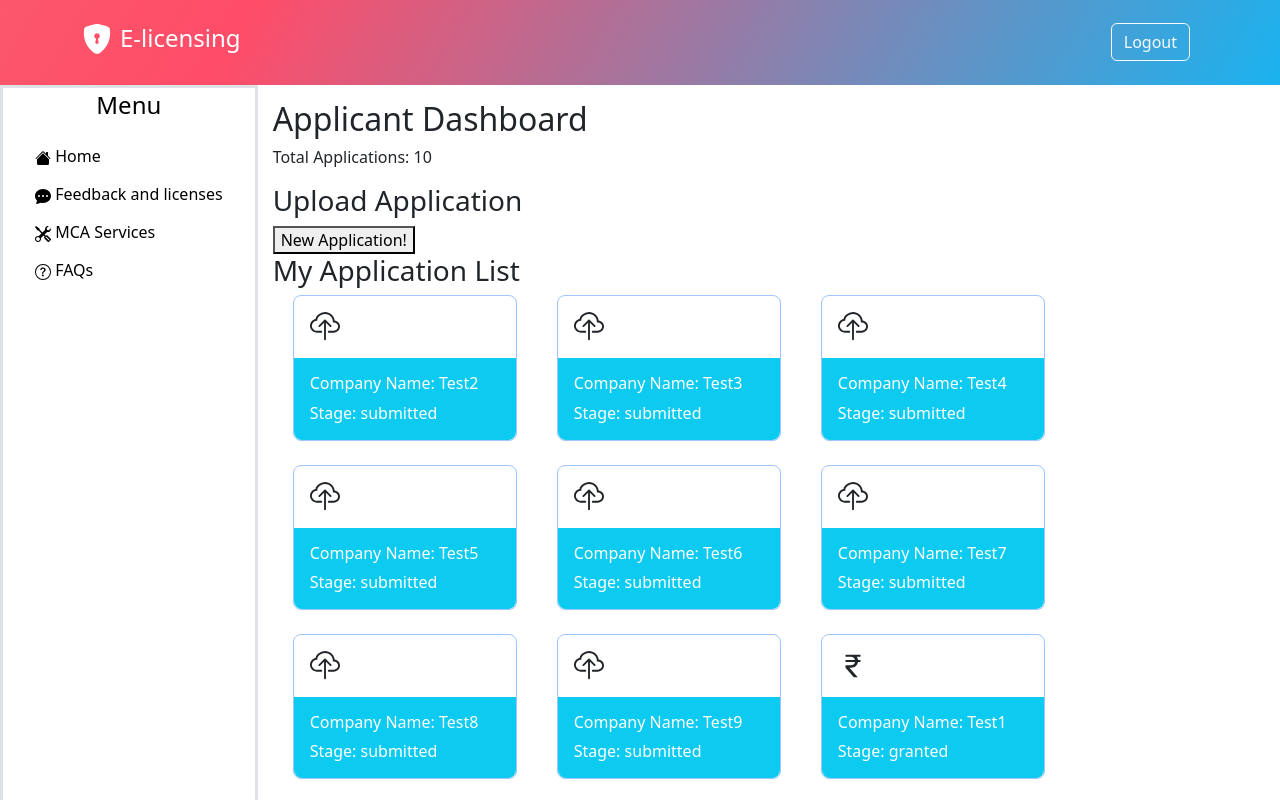
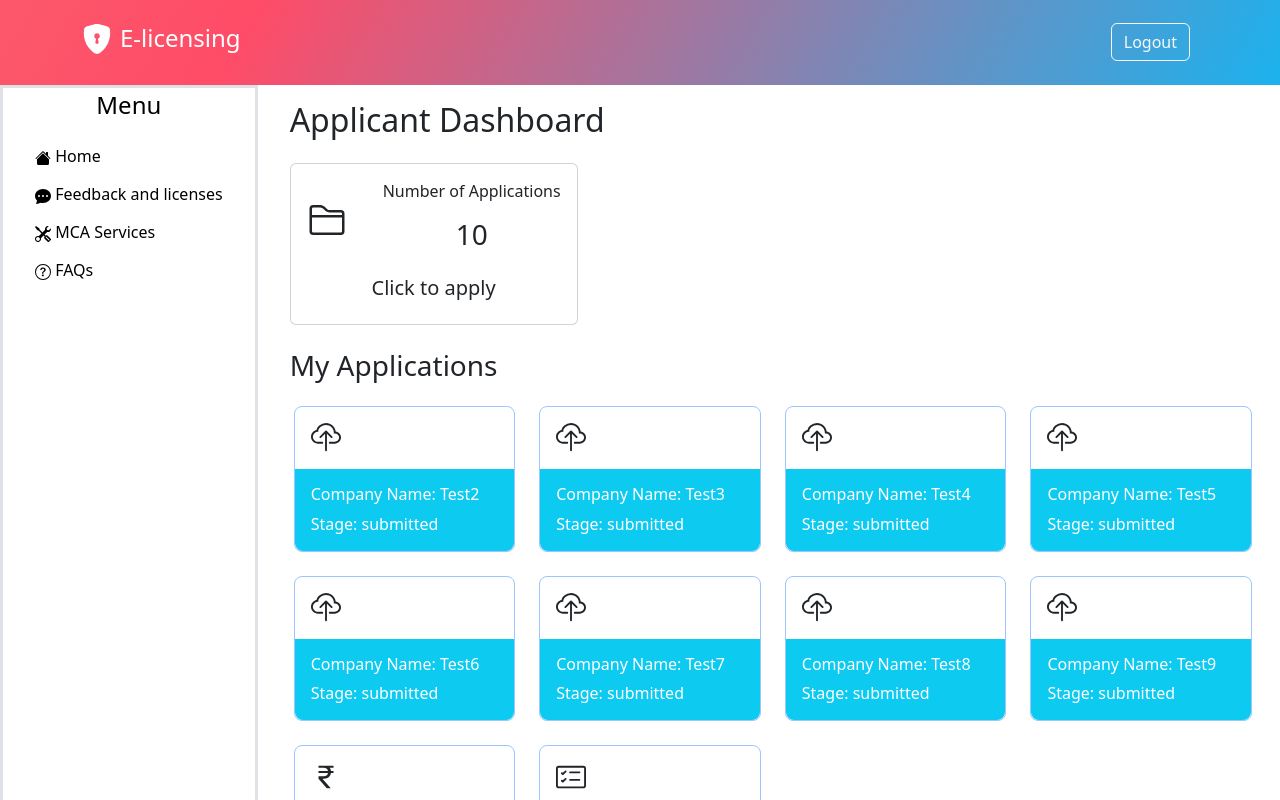
Before and after one commit to bhawansh-bns/final-screens, a React (Create React App) app: page /client-dashboard in a window 1280 px wide. Shown: the top 800 px of the page. Built offline with nearby package versions, Linux system fonts and the light colour scheme.

Commit message:
applicant dashboard done

```diff
--- a/src/admin/AdminDashboard.jsx
+++ b/src/admin/AdminDashboard.jsx
@@ -7,7 +7,7 @@ import styles from "./AdminDashboardStyles.module.css";
 import SearchPopupAdmin from "./SearchPopupAdmin";
 import { useHistory } from "react-router-dom";
 import { getApplications_response } from "../temp-variables/tempResponses";
-import Cards from "../components/cards/Cards";
+import Cards from "../components/AdminCard/Cards";
 const AdminDashboard = () => {
   const [applications, setApplications] = useState([]);
   const [account, setAccount] = useState("hi");
--- a/src/admin/AdminDashboardStyles.module.css
+++ b/src/admin/AdminDashboardStyles.module.css
@@ -1,3 +1,3 @@
 .stackContainer {
-  padding: 25px;
+  padding: 15px;
 }
--- a/src/admin/AdminPopup.js
+++ b/src/admin/AdminPopup.js
@@ -43,7 +43,7 @@ const AdminPopup = ({ companyData, companyName, reviewerName, account }) => {
         onChange={handleReviewerInputChange}
         placeholder="Enter Reviewer Name to assign the application to..."
       /> */}
-      <div class="form-group my-3">
+      <div class="form-group my-4">
         <input
           type="date"
           class="form-control col-6"
@@ -54,7 +54,7 @@ const AdminPopup = ({ companyData, companyName, reviewerName, account }) => {
         />
       </div>
 
-      <button class="btn btn-primary" onClick={handleAssignApplication}>
+      <button class="btn btn-primary mb-4" onClick={handleAssignApplication}>
         Add Reviewer
       </button>
       <Table data={companyData} />
--- a/src/admin/CollateFeedbackLicenseGrant.js
+++ b/src/admin/CollateFeedbackLicenseGrant.js
@@ -45,7 +45,7 @@ function CollateFeedbackLicenseGrant({ companyName, account }) {
   return (
     <div>
       <input
-        class="form-control my-2"
+        class="form-control my-4"
         style={{ width: 300 }}
         type="text"
         value={adminFeedback}
@@ -53,10 +53,10 @@ function CollateFeedbackLicenseGrant({ companyName, account }) {
         placeholder="Enter Admin Feedback..."
       />
 
-      <button class="btn btn-primary mx-2" onClick={handleCollateFeedback}>
+      <button class="btn btn-primary me-2" onClick={handleCollateFeedback}>
         Collate Feedback
       </button>
-      <button class="btn btn-success mx-2" onClick={handleLicenseGrant}>
+      <button class="btn btn-success ms-2" onClick={handleLicenseGrant}>
         License Grant
       </button>
     </div>
--- a/src/client/ClientDashboard.jsx
+++ b/src/client/ClientDashboard.jsx
@@ -3,7 +3,7 @@ import PageTemplate from "../components/template/PageTemplate";
 import UploadFiles from "./UploadFiles";
 import ListApplications from "./ListApplications";
 import TotalApplications from "./TotalApplications";
-import Cards from "../components/cards/Cards";
+import Cards from "../components/ApplicantCard/Cards";
 import axios from "axios";
 import styles from "./ClientDashboardStyles.module.css";
 import { useHistory } from "react-router-dom";
@@ -46,16 +46,72 @@ const ClientDashboard = () => {
 
   return (
     <PageTemplate>
-      <div className={styles.dashboardContainer}>
-        <h2>Applicant Dashboard</h2>
-        <TotalApplications total={applications.length} />
-        <h3>Upload Application</h3>
-        <UploadFiles account={account} />
-        <h3>My Application List</h3>
+      <div className="ms-2 p-3">
+        <div
+          class="modal fade"
+          id="newApplicationModal"
+          tabindex="-1"
+          aria-labelledby="newApplicationModalLabel"
+          aria-hidden="true"
+        >
+          <div class="modal-dialog modal-md">
+            <div class="modal-content">
+              <div class="modal-header">
+                <h1 class="modal-title fs-5" id="newApplicationModalLabel">
+                  New Application
+                </h1>
+                <button
+                  type="button"
+                  class="btn-close"
+                  data-bs-dismiss="modal"
+                  aria-label="Close"
+                ></button>
+              </div>
+              <div class="modal-body">
+                <UploadFiles account={account} />
+              </div>
+            </div>
+          </div>
+        </div>
+        <h2 class="ms-2">Applicant Dashboard</h2>
+        <div
+          class="card my-4 ms-2"
+          style={{ width: "18rem" }}
+          data-bs-toggle="modal"
+          data-bs-target="#newApplicationModal"
+        >
+          <div class="card-body">
+            <div
+              style={{
+                display: "flex",
+                alignItems: "center",
+                justifyContent: "space-between",
+              }}
+            >
+              <svg
+                xmlns="http://www.w3.org/2000/svg"
+                width="40"
+                height="40"
+                fill="currentColor"
+                class="bi bi-folder2"
+                viewBox="0 0 16 16"
+              >
+                <path d="M1 3.5A1.5 1.5 0 0 1 2.5 2h2.764c.958 0 1.76.56 2.311 1.184C7.985 3.648 8.48 4 9 4h4.5A1.5 1.5 0 0 1 15 5.5v7a1.5 1.5 0 0 1-1.5 1.5h-11A1.5 1.5 0 0 1 1 12.5v-9zM2.5 3a.5.5 0 0 0-.5.5V6h12v-.5a.5.5 0 0 0-.5-.5H9c-.964 0-1.71-.629-2.174-1.154C6.374 3.334 5.82 3 5.264 3H2.5zM14 7H2v5.5a.5.5 0 0 0 .5.5h11a.5.5 0 0 0 .5-.5V7z" />
+              </svg>
+              <div>
+                <p class="card-text">Number of Applications</p>
+                <h6 class="fs-3" style={{ textAlign: "center" }}>
+                  {applications.length}
+                </h6>
+              </div>
+            </div>
+
+            <h5 class="text-center mt-3">Click to apply</h5>
+          </div>
+        </div>
+        <h3 class="mb-4 ms-2">My Applications</h3>
         {/* <ListApplications applications={applications} /> */}
-        <Cards data={applications} excludeColumns={[]} />
-
-        <button onClick={loadApplications}>See All Applications</button>
+        <Cards class="ms-2" data={applications} excludeColumns={[]} />
       </div>
     </PageTemplate>
   );
--- a/src/client/UploadFiles.js
+++ b/src/client/UploadFiles.js
@@ -41,7 +41,6 @@ const UploadFiles = (props) => {
     //   setShowPopup(!showPopup);
     // });
     setList(getAdmins_response);
-    setShowPopup(!showPopup);
   };
 
   const handleCompanyInputChange = (event) => {
@@ -52,17 +51,14 @@ const UploadFiles = (props) => {
     setAdmin(event.target.value);
   };
 
-  const handlePopup = () => {
+  useEffect(() => {
     getAdmins();
-  };
-
+  }, []);
   return (
     <div>
-      <button onClick={handlePopup}>New Application!</button>
-      {
-        showPopup && (
-          <>
       <input
+        class="form-control my-4"
+        style={{ width: "18rem" }}
         type="text"
         value={companyName}
         onChange={handleCompanyInputChange}
@@ -84,10 +80,6 @@ const UploadFiles = (props) => {
         adminName={adminName}
         companyName={companyName}
       />
-          </>
-        )
-        /* <UploadedFile uploadedFile={uploadedFile} /> */
-      }
     </div>
   );
 };
--- a/src/components/cards/Cards.js
+++ b/src/components/AdminCard/Cards.js
@@ -21,15 +21,15 @@ const Cards = ({ data, excludeColumns = [], account }) => {
     <div>
       <div
         class="modal fade"
-        id="exampleModal"
+        id="getAssignmentsModal"
         tabindex="-1"
-        aria-labelledby="exampleModalLabel"
+        aria-labelledby="getAssignmentsModalLabel"
         aria-hidden="true"
       >
         <div class="modal-dialog modal-dialog-scrollable modal-lg">
           <div class="modal-content">
             <div class="modal-header">
-              <h1 class="modal-title fs-5" id="exampleModalLabel">
+              <h1 class="modal-title fs-5" id="getAssignmentsModalLabel">
                 Assignments
               </h1>
               <button
@@ -56,7 +56,7 @@ const Cards = ({ data, excludeColumns = [], account }) => {
               className="col-md-3 mb-2 mx-2"
               key={item.id}
               data-bs-toggle="modal"
-              data-bs-target="#exampleModal"
+              data-bs-target="#getAssignmentsModal"
               onClick={() => setName(item)}
             >
               <div className="card border border-primary-subtle rounded-3 mb-3">
--- /dev/null
+++ b/src/components/ApplicantCard/Cards.js
@@ -0,0 +1,142 @@
+import React, { useState } from "react";
+import SearchPopupAdmin from "../../admin/SearchPopupAdmin";
+import styles from "./styles.css";
+
+const Cards = ({ data, excludeColumns = [], account }) => {
+  if (!data || !data.length) {
+    return <h4>Loading...</h4>;
+  } else {
+    console.log(data);
+  }
+  const [selectedApp, setSelectedApp] = useState([]);
+  const filteredColumns = Object.keys(data[0]).filter(
+    (key) => !excludeColumns.includes(key)
+  );
+  const setName = (item) => {
+    setSelectedApp(item);
+  };
+  return (
+    <div>
+      <div
+        class="modal fade"
+        id="applicationDetailsModal"
+        tabindex="-1"
+        aria-labelledby="applicationDetailsModalLabel"
+        aria-hidden="true"
+      >
+        <div class="modal-dialog modal-dialog-scrollable modal-md">
+          <div class="modal-content">
+            <div class="modal-header">
+              <h1 class="modal-title fs-5" id="applicationDetailsModalLabel">
+                Application details
+              </h1>
+              <p></p>
+              <button
+                type="button"
+                class="btn-close"
+                data-bs-dismiss="modal"
+                aria-label="Close"
+              ></button>
+            </div>
+            <div class="modal-body">
+              <dl class="row px-3">
+                <dt class="col-sm-3 my-2">Company Name:</dt>
+                <dd class="col-sm-9 my-2">{selectedApp["CompanyName"]}</dd>
+                <dt class="col-sm-3 my-2">Application Id:</dt>
+                <dd class="col-sm-9 my-2">{selectedApp["App_Id"]}</dd>
+                <dt class="col-sm-3 my-2">Review Stage:</dt>
+                <dd class="col-sm-9 my-2">{selectedApp["Stage"]}</dd>
+                <dt class="col-sm-3 my-2">Admin assigned:</dt>
+                <dd class="col-sm-9 my-2">{selectedApp["Admin"]}</dd>
+                <dt class="col-sm-3 my-2">Applicant:</dt>
+                <dd class="col-sm-9 my-2">{selectedApp["Applicant"]}</dd>
+                <dt class="col-sm-3 my-2">Last Modified:</dt>
+                <dd class="col-sm-9 my-2">{selectedApp["Last Modified"]}</dd>
+              </dl>
+            </div>
+          </div>
+        </div>
+      </div>
+
+      <div className="container">
+        <div className="row">
+          {data.map((item) => (
+            <div
+              className="col-md-3 mb-2"
+              key={item.id}
+              data-bs-toggle="modal"
+              data-bs-target="#applicationDetailsModal"
+              onClick={() => setName(item)}
+            >
+              <div className="card border border-primary-subtle rounded-3 mb-3">
+                <div class="mx-3 my-3">
+                  {item.Stage == "submitted" ? (
+                    <svg
+                      xmlns="http://www.w3.org/2000/svg"
+                      width="30"
+                      height="30"
+                      fill="currentColor"
+                      class="bi bi-cloud-upload"
+                      viewBox="0 0 16 16"
+                    >
+                      <path
+                        fill-rule="evenodd"
+                        d="M4.406 1.342A5.53 5.53 0 0 1 8 0c2.69 0 4.923 2 5.166 4.579C14.758 4.804 16 6.137 16 7.773 16 9.569 14.502 11 12.687 11H10a.5.5 0 0 1 0-1h2.688C13.979 10 15 8.988 15 7.773c0-1.216-1.02-2.228-2.313-2.228h-.5v-.5C12.188 2.825 10.328 1 8 1a4.53 4.53 0 0 0-2.941 1.1c-.757.652-1.153 1.438-1.153 2.055v.448l-.445.049C2.064 4.805 1 5.952 1 7.318 1 8.785 2.23 10 3.781 10H6a.5.5 0 0 1 0 1H3.781C1.708 11 0 9.366 0 7.318c0-1.763 1.266-3.223 2.942-3.593.143-.863.698-1.723 1.464-2.383z"
+                      />
+                      <path
+                        fill-rule="evenodd"
+                        d="M7.646 4.146a.5.5 0 0 1 .708 0l3 3a.5.5 0 0 1-.708.708L8.5 5.707V14.5a.5.5 0 0 1-1 0V5.707L5.354 7.854a.5.5 0 1 1-.708-.708l3-3z"
+                      />
+                    </svg>
+                  ) : item.Stage == "accepted" ? (
+                    <svg
+                      xmlns="http://www.w3.org/2000/svg"
+                      width="30"
+                      height="30"
+                      fill="currentColor"
+                      class="bi bi-card-checklist"
+                      viewBox="0 0 16 16"
+                    >
+                      <path d="M14.5 3a.5.5 0 0 1 .5.5v9a.5.5 0 0 1-.5.5h-13a.5.5 0 0 1-.5-.5v-9a.5.5 0 0 1 .5-.5h13zm-13-1A1.5 1.5 0 0 0 0 3.5v9A1.5 1.5 0 0 0 1.5 14h13a1.5 1.5 0 0 0 1.5-1.5v-9A1.5 1.5 0 0 0 14.5 2h-13z" />
+                      <path d="M7 5.5a.5.5 0 0 1 .5-.5h5a.5.5 0 0 1 0 1h-5a.5.5 0 0 1-.5-.5zm-1.496-.854a.5.5 0 0 1 0 .708l-1.5 1.5a.5.5 0 0 1-.708 0l-.5-.5a.5.5 0 1 1 .708-.708l.146.147 1.146-1.147a.5.5 0 0 1 .708 0zM7 9.5a.5.5 0 0 1 .5-.5h5a.5.5 0 0 1 0 1h-5a.5.5 0 0 1-.5-.5zm-1.496-.854a.5.5 0 0 1 0 .708l-1.5 1.5a.5.5 0 0 1-.708 0l-.5-.5a.5.5 0 0 1 .708-.708l.146.147 1.146-1.147a.5.5 0 0 1 .708 0z" />
+                    </svg>
+                  ) : item.Stage == "granted" ? (
+                    <svg
+                      xmlns="http://www.w3.org/2000/svg"
+                      width="30"
+                      height="30"
+                      fill="currentColor"
+                      class="bi bi-currency-rupee"
+                      viewBox="0 0 16 16"
+                    >
+                      <path d="M4 3.06h2.726c1.22 0 2.12.575 2.325 1.724H4v1.051h5.051C8.855 7.001 8 7.558 6.788 7.558H4v1.317L8.437 14h2.11L6.095 8.884h.855c2.316-.018 3.465-1.476 3.688-3.049H12V4.784h-1.345c-.08-.778-.357-1.335-.793-1.732H12V2H4v1.06Z" />
+                    </svg>
+                  ) : (
+                    <svg
+                      xmlns="http://www.w3.org/2000/svg"
+                      width="30"
+                      height="30"
+                      fill="currentColor"
+                      class="bi bi-hourglass-split"
+                      viewBox="0 0 16 16"
+                    >
+                      <path d="M2.5 15a.5.5 0 1 1 0-1h1v-1a4.5 4.5 0 0 1 2.557-4.06c.29-.139.443-.377.443-.59v-.7c0-.213-.154-.451-.443-.59A4.5 4.5 0 0 1 3.5 3V2h-1a.5.5 0 0 1 0-1h11a.5.5 0 0 1 0 1h-1v1a4.5 4.5 0 0 1-2.557 4.06c-.29.139-.443.377-.443.59v.7c0 .213.154.451.443.59A4.5 4.5 0 0 1 12.5 13v1h1a.5.5 0 0 1 0 1h-11zm2-13v1c0 .537.12 1.045.337 1.5h6.326c.216-.455.337-.963.337-1.5V2h-7zm3 6.35c0 .701-.478 1.236-1.011 1.492A3.5 3.5 0 0 0 4.5 13s.866-1.299 3-1.48V8.35zm1 0v3.17c2.134.181 3 1.48 3 1.48a3.5 3.5 0 0 0-1.989-3.158C8.978 9.586 8.5 9.052 8.5 8.351z" />
+                    </svg>
+                  )}
+                </div>
+                <div className="card-body bg-info rounded-bottom-3 text-white">
+                  <h6 className="card-title">
+                    Company Name: {item.CompanyName}
+                  </h6>
+                  <p className="card-text">Stage: {item.Stage}</p>
+                </div>
+              </div>
+            </div>
+          ))}
+        </div>
+      </div>
+    </div>
+  );
+};
+
+export default Cards;
--- /dev/null
+++ b/src/components/ApplicantCard/styles.css
@@ -0,0 +1,6 @@
+/* .card {
+  background: #ff4c68;
+} */
+.card:hover {
+  box-shadow: 0 0 10px rgba(0, 0, 0, 0.5);
+}
```
Also changed, not shown: src/client/UploadForm.js (+16 -7 lines), src/components/AdminCard/styles.css (renamed from src/components/cards/styles.css). Lines whose indentation alone changed are shown as unchanged.
